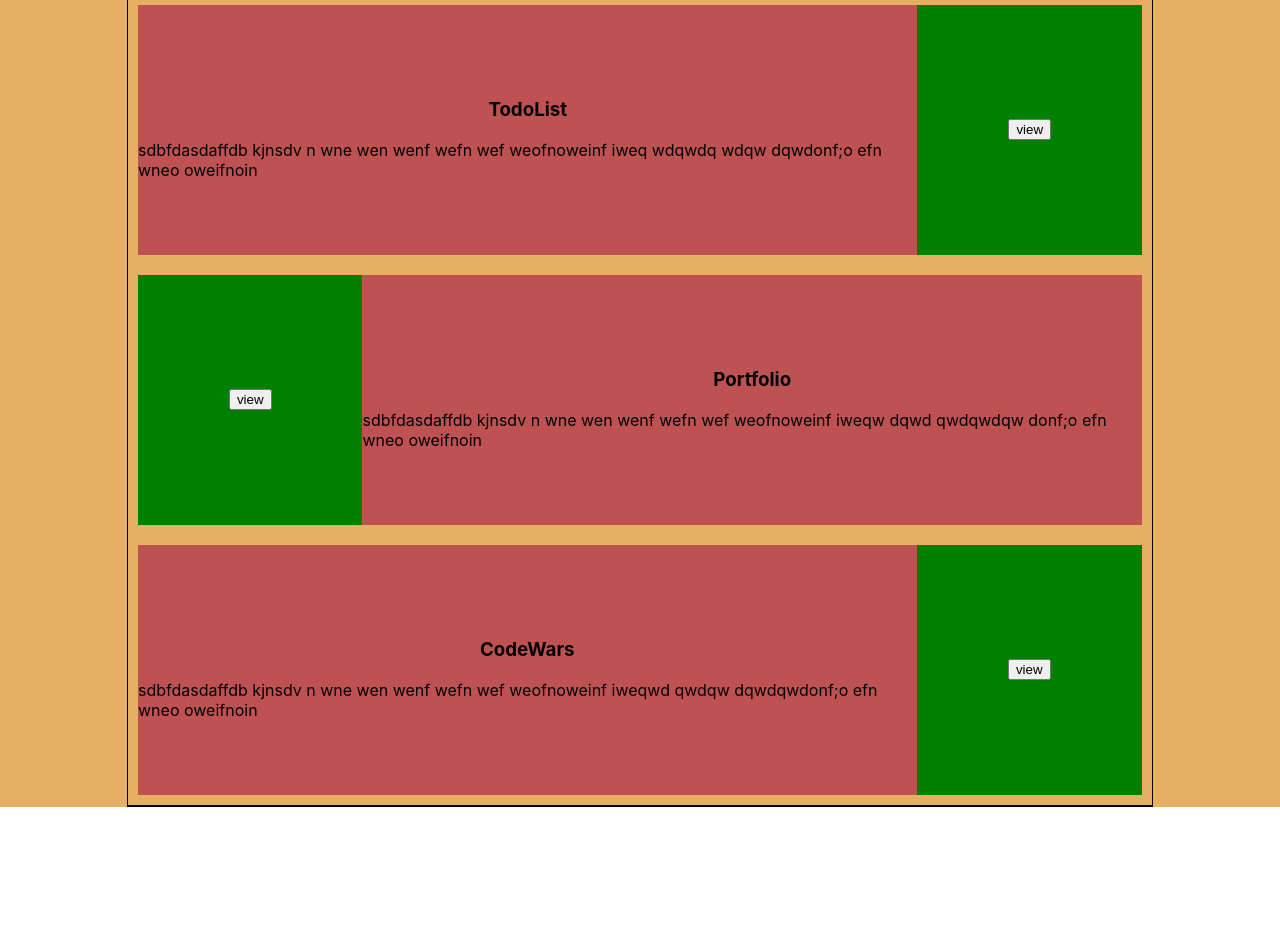
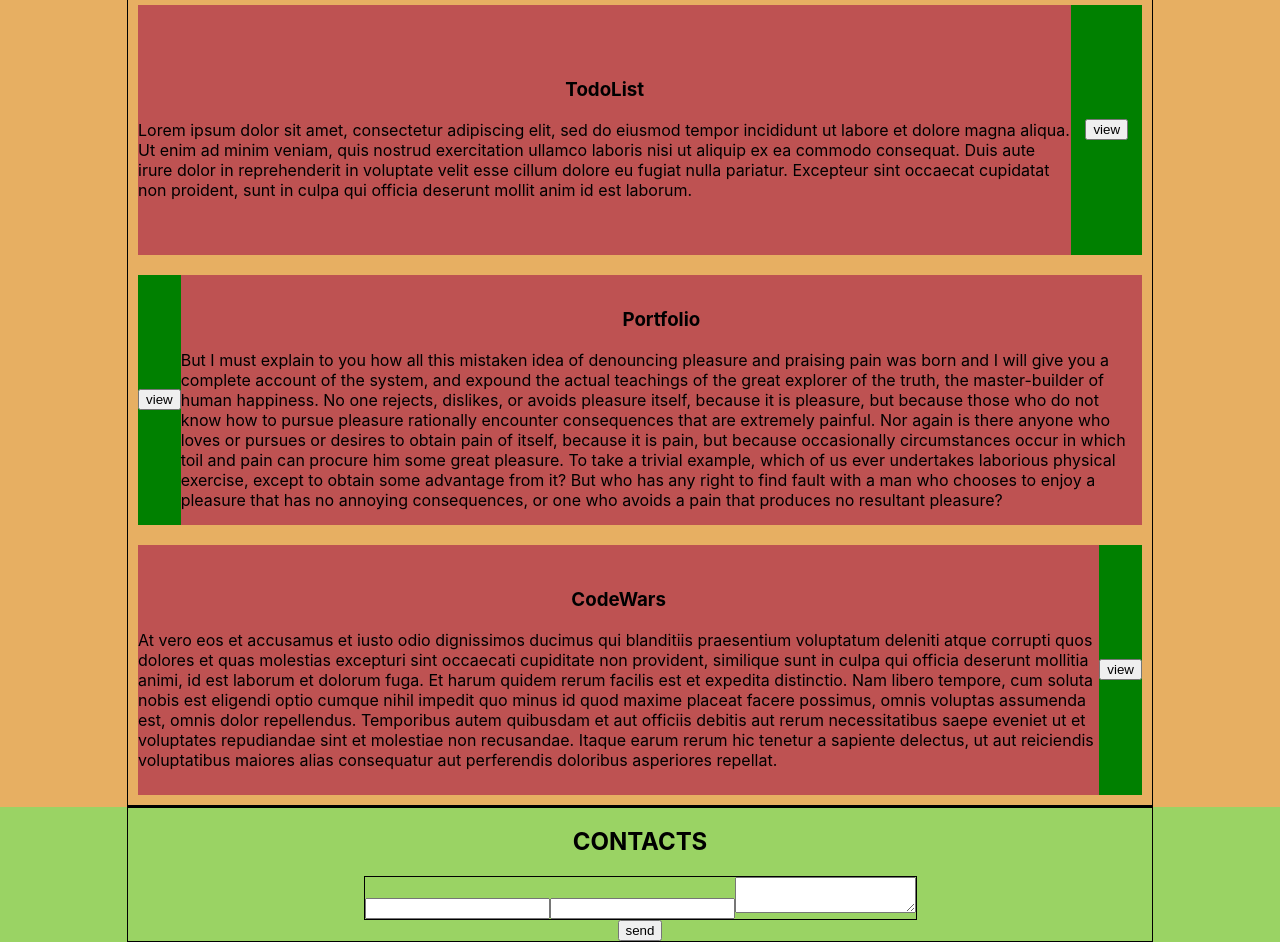
Before and after one commit to PasterIvan/portfolio, a React (Create React App) app: page / in a window 1280 px wide. Shown: the part 1820-2762 px from the top of the page. Before the commit the page ends 2627 px from the top, so only its background shows below. Built offline with nearby package versions, Linux system fonts and the light colour scheme.

Commit message:
refactor code

```diff
--- a/src/componets/body/Body.tsx
+++ b/src/componets/body/Body.tsx
@@ -1,8 +1,9 @@
 import React from "react";
 import style from './Body.module.css'
-import {Greeting} from "./Greeting/Greeting";
-import {Skills} from "./Skills/Skills";
+import {Greeting} from "./greeting/Greeting";
+import {Skills} from "./skills/Skills";
 import {Works} from "./works/Works";
+import {Contacts} from "./contacts/Contacts";
 
 
 export const Body = () => {
@@ -11,6 +12,7 @@
             <Greeting/>
             <Skills/>
             <Works/>
+            <Contacts/>
         </div>
     )
 }
--- /dev/null
+++ b/src/componets/body/contacts/Contacts.module.css
@@ -0,0 +1,21 @@
+.contactsBlock {
+
+    background-color: #9ad364;
+}
+.contactsContainer {
+    flex-direction: column;
+    justify-content: flex-start;
+}
+.title {
+
+}
+.contacts {
+    border: 1px solid;
+    width: 100%;
+    display: flex;
+    justify-content: space-evenly;
+    flex-wrap: wrap;
+}
+.form {
+    border: 1px solid;
+}
--- /dev/null
+++ b/src/componets/body/contacts/Contacts.tsx
@@ -0,0 +1,23 @@
+import React from "react";
+import style from './Contacts.module.css'
+import containerStyle from './../../../common/styles/Container.module.css'
+
+export const Contacts = () => {
+
+
+    return (
+        <div className={style.contactsBlock}>
+            <div className= {`${containerStyle.container} ${style.contactsContainer}`} >
+                <h2 className={style.title}>CONTACTS</h2>
+
+                    <form className={style.form}>
+                        <input type="text"/>
+                        <input type="text"/>
+                        <textarea></textarea>
+                    </form>
+
+                <button>send</button>
+            </div>
+        </div>
+    )
+}
--- a/src/componets/body/Greeting/Greeting.module.css
+++ b/src/componets/body/greeting/Greeting.module.css
@@ -11,5 +11,5 @@
 .photo {
     width: 300px;
     height: 400px;
-    background-color: red;
+    background-color: #b21e1e;
 }
--- a/src/componets/body/works/Works.tsx
+++ b/src/componets/body/works/Works.tsx
@@ -17,31 +17,22 @@
     let [works, setWorks] = useState<Array<WorkType>>([
             {
                 id: v1(), img: "", title: "Samurai",
-                description: 'sdbfdasdaffdb kjnsdv n wne wen wenf wefn wef ' +
-                    'weofnoweinf iweonf;o efn ' +
-                    ' wneo oweifn oinbf ngmhnbv csdvw' +
-                    'wefw',
+                description: "Sed ut perspiciatis unde omnis iste natus error sit voluptatem accusantium doloremque laudantium, totam rem aperiam, eaque ipsa quae ab illo inventore veritatis et quasi architecto beatae vitae dicta sunt explicabo. Nemo enim ipsam voluptatem quia voluptas sit aspernatur aut odit aut fugit, sed quia consequuntur magni dolores eos qui ratione voluptatem sequi nesciunt. Neque porro quisquam est, qui dolorem ipsum quia dolor sit amet, consectetur, adipisci velit, sed quia non numquam eius modi tempora incidunt ut labore et dolore magnam aliquam quaerat voluptatem. Ut enim ad minima veniam, quis nostrum exercitationem ullam corporis suscipit laboriosam, nisi ut aliquid ex ea commodi consequatur? Quis autem vel eum iure reprehenderit qui in ea voluptate velit esse quam nihil molestiae consequatur, vel illum qui dolorem eum fugiat quo voluptas nulla pariatur?",
                 location: false
             },
             {
                 id: v1(), img: "", title: "TodoList",
-                description: 'sdbfdasdaffdb kjnsdv n wne wen wenf wefn wef ' +
-                    'weofnoweinf iweq wdqwdq wdqw dqwdonf;o efn ' +
-                    ' wneo oweifnoin',
+                description: "Lorem ipsum dolor sit amet, consectetur adipiscing elit, sed do eiusmod tempor incididunt ut labore et dolore magna aliqua. Ut enim ad minim veniam, quis nostrud exercitation ullamco laboris nisi ut aliquip ex ea commodo consequat. Duis aute irure dolor in reprehenderit in voluptate velit esse cillum dolore eu fugiat nulla pariatur. Excepteur sint occaecat cupidatat non proident, sunt in culpa qui officia deserunt mollit anim id est laborum.",
                 location: true
             },
         {
                 id: v1(), img: "", title: "Portfolio",
-                description: 'sdbfdasdaffdb kjnsdv n wne wen wenf wefn wef ' +
-                    'weofnoweinf iweqw dqwd qwdqwdqw donf;o efn ' +
-                    ' wneo oweifnoin',
+                description: "But I must explain to you how all this mistaken idea of denouncing pleasure and praising pain was born and I will give you a complete account of the system, and expound the actual teachings of the great explorer of the truth, the master-builder of human happiness. No one rejects, dislikes, or avoids pleasure itself, because it is pleasure, but because those who do not know how to pursue pleasure rationally encounter consequences that are extremely painful. Nor again is there anyone who loves or pursues or desires to obtain pain of itself, because it is pain, but because occasionally circumstances occur in which toil and pain can procure him some great pleasure. To take a trivial example, which of us ever undertakes laborious physical exercise, except to obtain some advantage from it? But who has any right to find fault with a man who chooses to enjoy a pleasure that has no annoying consequences, or one who avoids a pain that produces no resultant pleasure?",
             location: false
             },
         {
                 id: v1(), img: "", title: "CodeWars",
-                description: 'sdbfdasdaffdb kjnsdv n wne wen wenf wefn wef ' +
-                    'weofnoweinf iweqwd qwdqw dqwdqwdonf;o efn ' +
-                    ' wneo oweifnoin',
+                description: "At vero eos et accusamus et iusto odio dignissimos ducimus qui blanditiis praesentium voluptatum deleniti atque corrupti quos dolores et quas molestias excepturi sint occaecati cupiditate non provident, similique sunt in culpa qui officia deserunt mollitia animi, id est laborum et dolorum fuga. Et harum quidem rerum facilis est et expedita distinctio. Nam libero tempore, cum soluta nobis est eligendi optio cumque nihil impedit quo minus id quod maxime placeat facere possimus, omnis voluptas assumenda est, omnis dolor repellendus. Temporibus autem quibusdam et aut officiis debitis aut rerum necessitatibus saepe eveniet ut et voluptates repudiandae sint et molestiae non recusandae. Itaque earum rerum hic tenetur a sapiente delectus, ut aut reiciendis voluptatibus maiores alias consequatur aut perferendis doloribus asperiores repellat.",
             location: true
             }
         ]
--- a/src/componets/header/Nav.tsx
+++ b/src/componets/header/Nav.tsx
@@ -4,10 +4,10 @@
 export const Nav = () => {
     return (
         <div className={style.nav}>
-           <a href={''}>Главная</a>
-           <a href={''}>Скилы</a>
-           <a href={''}>Работы</a>
-           <a href={''}>Контакты</a>
+           <a href={''}>Home</a>
+           <a href={''}>Skills</a>
+           <a href={''}>Works</a>
+           <a href={''}>Contacts</a>
         </div>
     )
 }
```
Also changed, not shown: src/componets/body/greeting/Greeting.tsx (renamed from src/componets/body/Greeting/Greeting.tsx), src/componets/body/skills/Skill.module.css (renamed from src/componets/body/Skills/Skill.module.css), src/componets/body/skills/Skill.tsx (renamed from src/componets/body/Skills/Skill.tsx), src/componets/body/skills/Skills.module.css (renamed from src/componets/body/Skills/Skills.module.css), src/componets/body/skills/Skills.tsx (renamed from src/componets/body/Skills/Skills.tsx).
